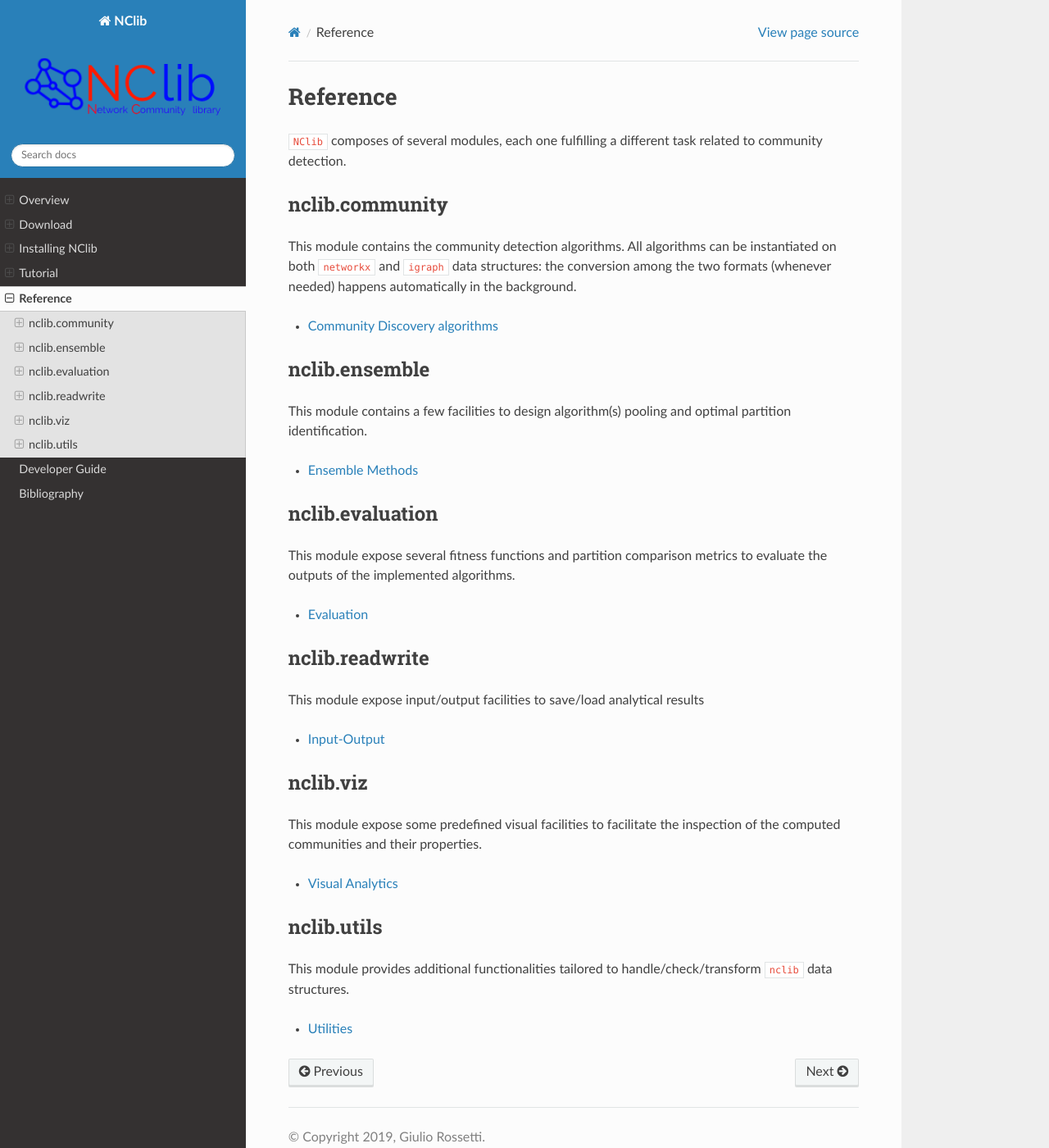
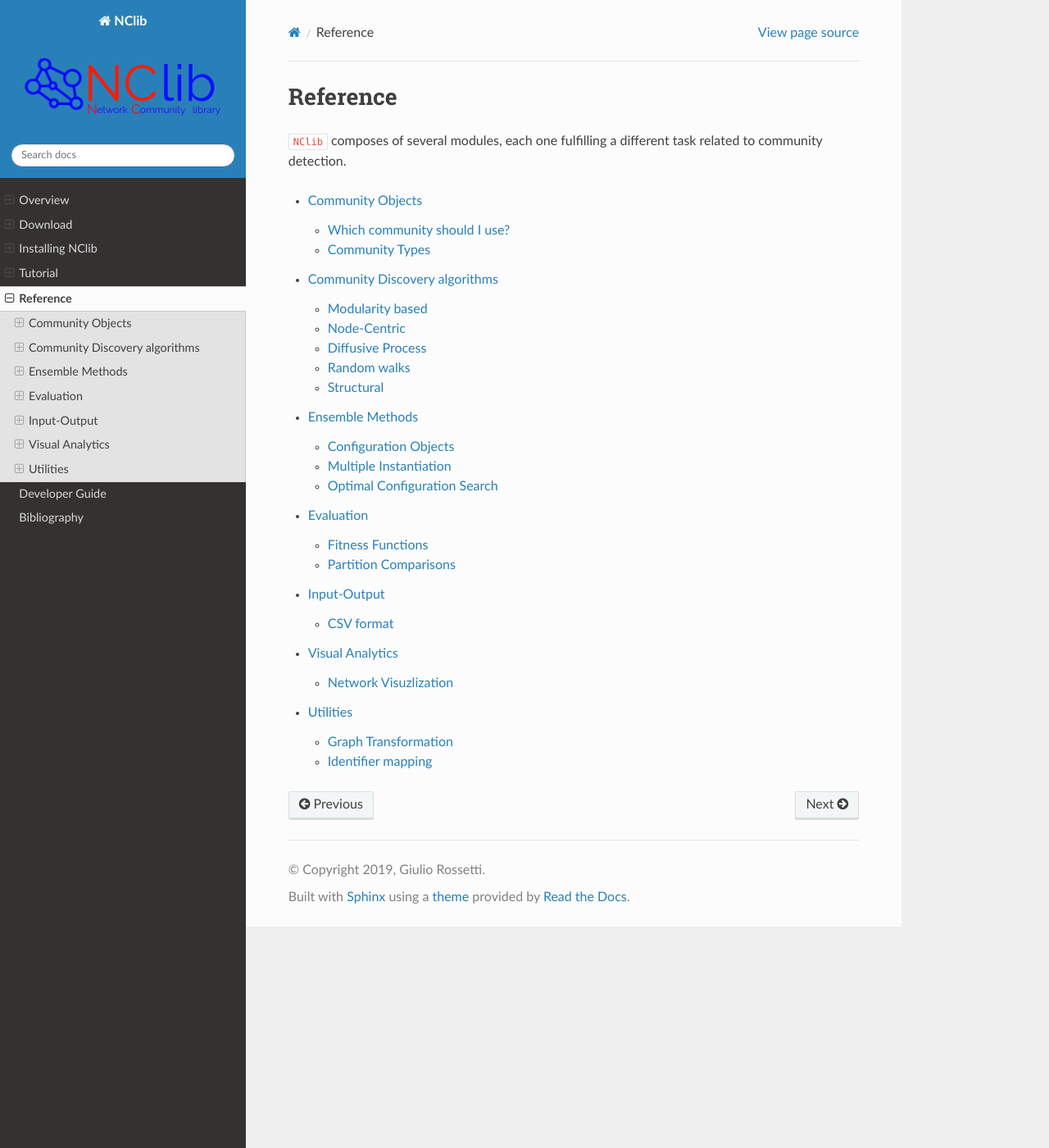
Before and after one commit to GiulioRossetti/cdlib, a Sphinx documentation site: the page built from docs/reference/reference.rst, in a window 1280 px wide and 1400 px high. Shown: the whole window at 82% size. Built offline with Sphinx 7.4.7 and the Read the Docs theme 2.0.0, drawn with Linux system fonts in a browser that asks for light colours.

Commit message:
:memo: Clustering objects documentation backbone

```diff
--- a/docs/reference/reference.rst
+++ b/docs/reference/reference.rst
@@ -4,70 +4,16 @@ Reference
 
 ``NClib`` composes of several modules, each one fulfilling a different task related to community detection.
 
-^^^^^^^^^^^^^^^
-nclib.community
-^^^^^^^^^^^^^^^
 
-This module contains the community detection algorithms.
-All algorithms can be instantiated on both ``networkx`` and ``igraph`` data structures: the conversion among the two formats (whenever needed) happens automatically in the background.
+
 
 .. toctree::
-    :maxdepth: 1
+    :maxdepth: 2
 
+    classes.rst
     algorithms.rst
-
-^^^^^^^^^^^^^^
-nclib.ensemble
-^^^^^^^^^^^^^^
-
-This module contains a few facilities to design algorithm(s) pooling and optimal partition identification.
-
-.. toctree::
-    :maxdepth: 1
-
     ensemble.rst
-
-^^^^^^^^^^^^^^^^
-nclib.evaluation
-^^^^^^^^^^^^^^^^
-
-This module expose several fitness functions and partition comparison metrics to evaluate the outputs of the implemented algorithms.
-
-.. toctree::
-    :maxdepth: 1
-
     evaluation.rst
-
-^^^^^^^^^^^^^^^
-nclib.readwrite
-^^^^^^^^^^^^^^^
-
-This module expose input/output facilities to save/load analytical results
-
-.. toctree::
-    :maxdepth: 1
-
     readwrite.rst
-
-^^^^^^^^^
-nclib.viz
-^^^^^^^^^
-
-This module expose some predefined visual facilities to facilitate the inspection of the computed communities and their properties.
-
-.. toctree::
-    :maxdepth: 1
-
     viz.rst
-
-
-^^^^^^^^^^^
-nclib.utils
-^^^^^^^^^^^
-
-This module provides additional functionalities tailored to handle/check/transform ``nclib`` data structures.
-
-.. toctree::
-    :maxdepth: 1
-
     utils.rst
```
Also changed, not shown: docs/reference/classes.rst (added, +28 -0 lines), docs/reference/classes/edge_clustering.rst (added, +7 -0 lines), docs/reference/classes/node_clustering.rst (added, +21 -0 lines), 3 other files.
